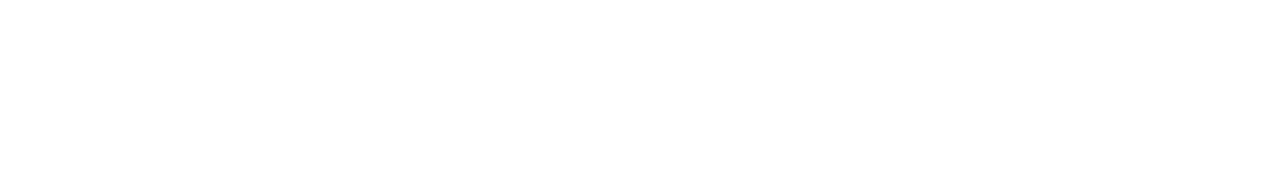
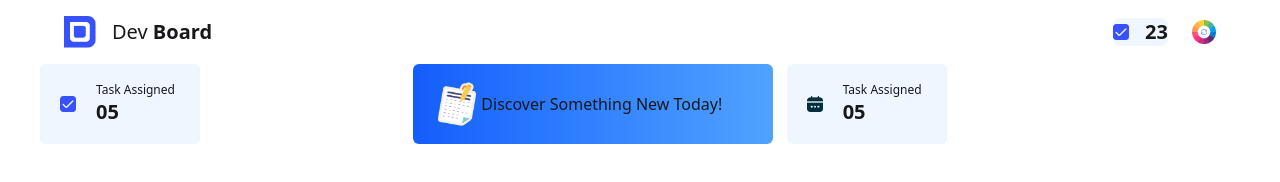
Before and after one commit to nami121-dev/Assignment--5, a plain HTML site: page index.html in a window 1280 px wide. Drawn offline with nearby package versions, Linux system fonts and the light colour scheme.

Commit message:
added navbar section

```diff
--- a/index.html
+++ b/index.html
@@ -7,9 +7,70 @@
     <title>Assignment -5</title>
     <link href="https://cdn.jsdelivr.net/npm/daisyui@5" rel="stylesheet" type="text/css" />
     <script src="https://cdn.jsdelivr.net/npm/@tailwindcss/browser@4"></script>
+    <link rel="stylesheet" href="styles/style.css">
 </head>
 
-<body>
+<body class="bg-blue-50">
+    <section>
+        <header>
+            <nav class="flex justify-between items-center px-16 navbar bg-base-100">
+
+                <div class="flex justify-center items-center">
+                    <img class="logo mr-4 w-8" src="assets/logo.png" alt="">
+                    <h2 class="text-xl">Dev <span class="font-bold">Board</span></h2>
+                </div>
+                <div  class="flex justify-around items-center">
+                    <div class="flex justify-around items-center bg-blue-50 rounded-lg">
+                        <img class="check-box mr-4 w-4" src="assets/checkbox.png" alt="">
+                        <h3 class="font-bold  text-xl">23</h3>
+                    </div>
+                    <div>
+                        <img class="w-6 ml-6" src="assets/theme-btn.png" alt="">
+                    </div>
+                </div>
+            </nav>
+
+            <section class="bg-base-100 px-10">
+               <div class="grid grid-cols-3 w-280 ">
+
+                <div class="flex items-center bg-blue-50 w-40 h-20 rounded-md p-5">
+                    <div>
+                        <img class="w-4" src="assets/checkbox.png" alt="">
+
+                    </div>
+                    <div class="ml-5">
+                        <h2 class="text-xs">Task Assigned </h2>
+                        <p class="font-bold text-xl">05</p>
+
+                    </div>
+                </div>
+
+                <div class="bg-gradient-to-r from-blue-600 blue-500 to-blue-400 w-90 h-20 flex items-center rounded-md p-5">
+                    <div>
+                        <img class="w-12" src="assets/board.png" alt="">
+                    </div>
+
+
+                    <p>Discover Something New Today!</p>
+                </div>
+
+                <div class="flex items-center bg-blue-50 w-40 h-20 rounded-md p-5">
+                    <div>
+                        <img class="w-4" src="assets/calender.png" alt="">
+
+                    </div>
+                    <div class="ml-5">
+                        <h2 class="text-xs">Task Assigned </h2>
+                        <p class="font-bold text-xl">05</p>
+
+                    </div>
+                </div>
+               </div>
+
+
+            </section>
+        </header>
+    </section>
 
 
 
```
Also changed, not shown: styles/style.css (added).
